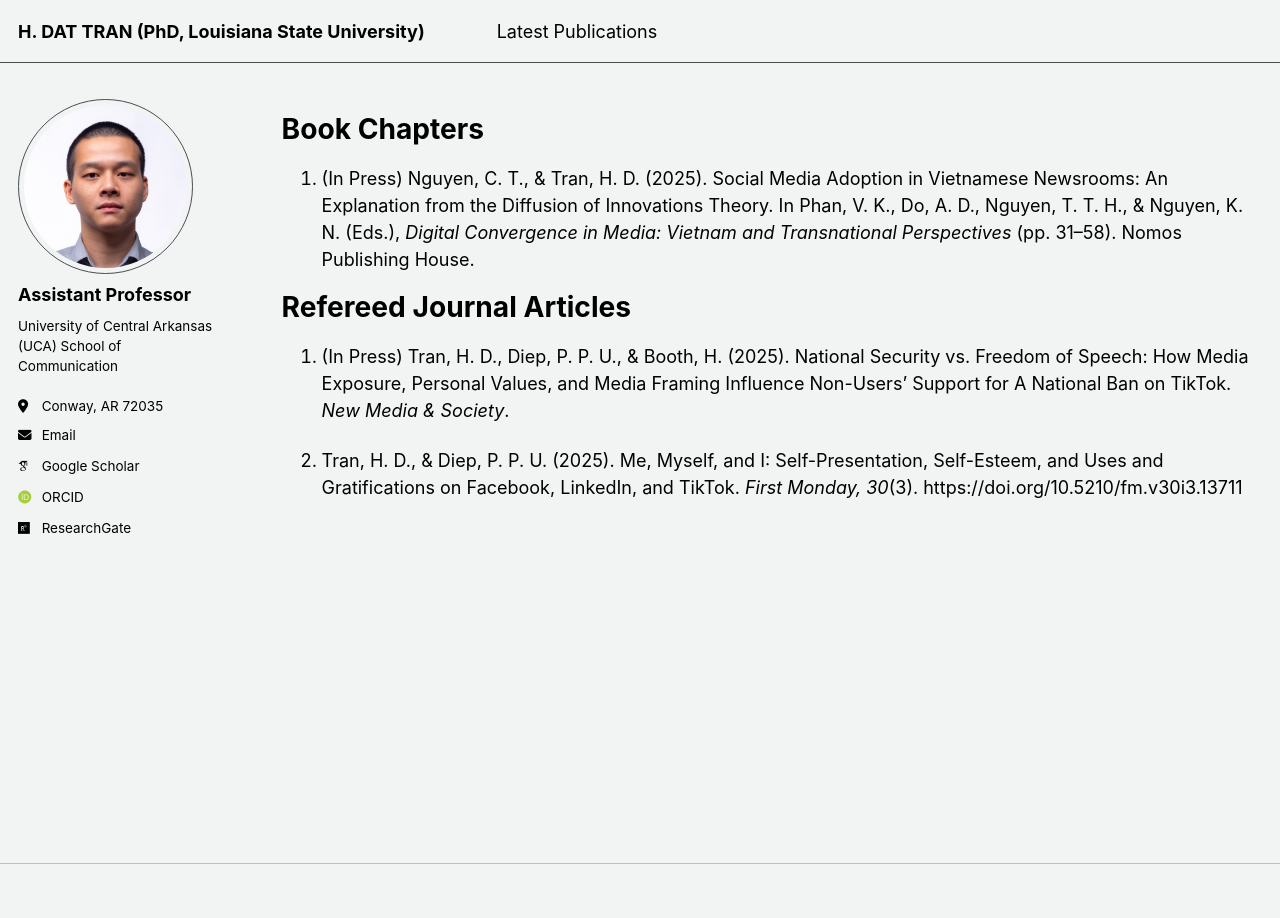
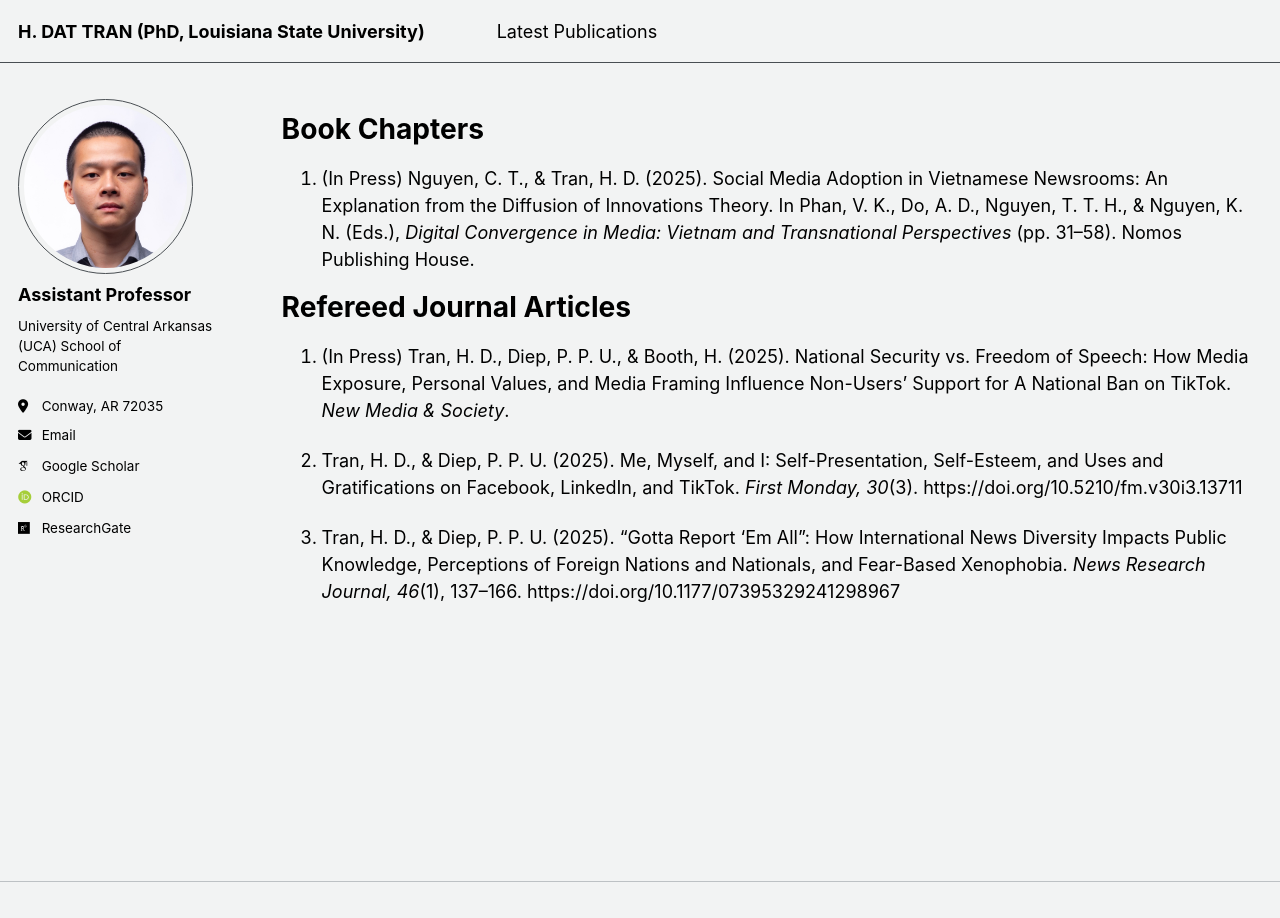
Before and after one commit to hdattran/hdattran.github.io, a Jekyll site: the page built from _pages/publications.md, in a window 1280 px wide. Built offline with Jekyll 4.4.1, drawn with Linux system fonts in a browser that asks for light colours; some web fonts are replaced.

Commit message:
Update publications.md

```diff
--- a/_pages/publications.md
+++ b/_pages/publications.md
@@ -19,3 +19,5 @@ Refereed Journal Articles
 1. (In Press) Tran, H. D., Diep, P. P. U., & Booth, H. (2025). National Security vs. Freedom of Speech: How Media Exposure, Personal Values, and Media Framing Influence Non-Users’ Support for A National Ban on TikTok. *New Media & Society*.
 
 2. Tran, H. D., & Diep, P. P. U. (2025). Me, Myself, and I: Self-Presentation, Self-Esteem, and Uses and Gratifications on Facebook, LinkedIn, and TikTok. *First Monday, 30*(3). https://doi.org/10.5210/fm.v30i3.13711
+
+3. Tran, H. D., & Diep, P. P. U. (2025). “Gotta Report ‘Em All”: How International News Diversity Impacts Public Knowledge, Perceptions of Foreign Nations and Nationals, and Fear-Based Xenophobia. _News Research Journal, 46_(1), 137–166. https://doi.org/10.1177/07395329241298967
```
